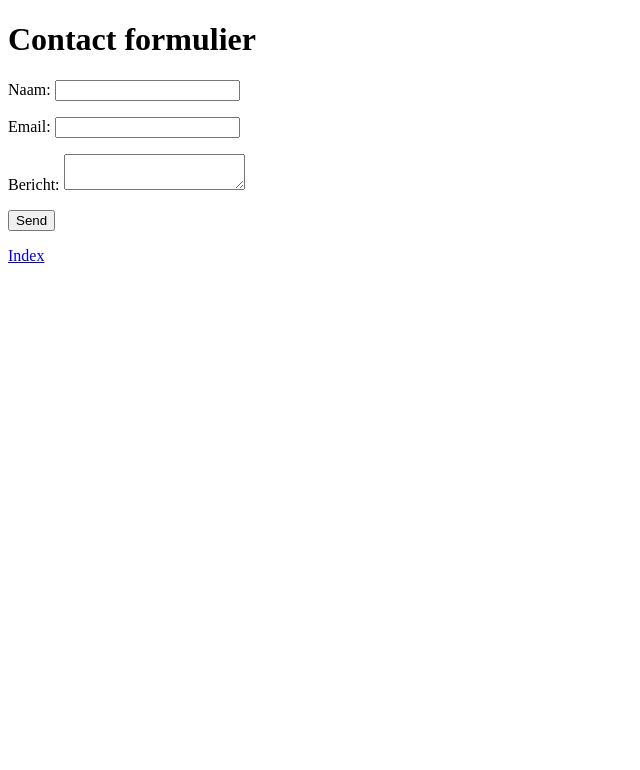
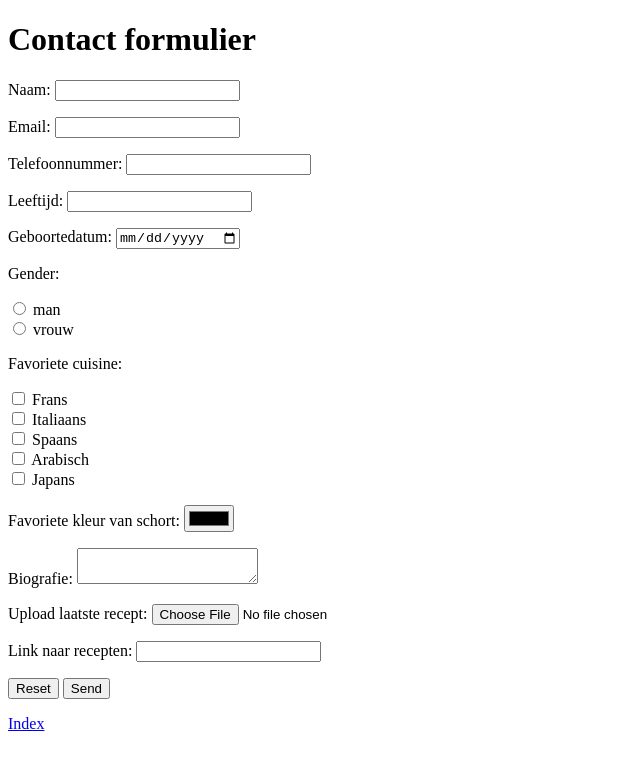
Before and after one commit to St3f4n-d3v/Web_development, a plain HTML site: page opdracht_9/contact.html in a window 1280 px wide. Shown: the whole page, without its empty margins (0-640 px from the left). Drawn offline with Linux system fonts and the light colour scheme.

Commit message:
Add files via upload

```diff
--- a/opdracht_9/contact.html
+++ b/opdracht_9/contact.html
@@ -15,16 +15,70 @@
     <main>
         <form name="contact" method="POST" data-netlify="true">
             <p>
-                <label>Naam: <input type="text" name="Naam" /></label>
+                <label for="Naam">Naam:</label>
+                <input type="text" name="Naam" />
             </p>
             <p>
-                <label>Email: <input type="email" name="email" /></label>
-            </p>
-
-            <p>
-                <label>Bericht: <textarea name="bericht"></textarea></label>
+                <label for="Email">Email:</label>
+                <input type="email" name="email" />
             </p>
             <p>
+                <label for="Telefoonnummer">Telefoonnummer:</label>
+                <input type="tel" name="Tel" />
+            </p>
+            <p>
+                <label for="Leeftijd">Leeftijd:</label>
+                <input type="text" name="Leeftijd" />
+            </p>
+            <p>
+                <label for="date">Geboortedatum:</label>
+                <input type="date" name="Geboortedatum" />
+
+
+            </p>
+            <p>
+                <label for="Gender">Gender: </label>
+            </p>
+            <p>
+                <input name="Gender" type="radio" id="man" value="man" />
+                <label for="man">man</label><br>
+                <input name="Gender" type="radio" id="vrouw" value="vrouw" />
+                <label for="vrouw">vrouw</label><br>
+            </p>
+            <p>
+                <label for="Favoriete cuisine">Favoriete cuisine: </label>
+            </p>
+            <p>
+                <input type="checkbox" id="cuisine1" value="Frans" />
+                <label for="cuisine1">Frans</label><br>
+                <input type="checkbox" id="cuisine2" value="Italiaans" />
+                <label for="cuisine2">Italiaans</label><br>
+                <input type="checkbox" id="cuisine3" value="Spaans" />
+                <label for="cuisine3">Spaans</label><br>
+                <input type="checkbox" id="cuisine4" value="Arabisch" />
+                <label for="cuisine4">Arabisch</label><br>
+                <input type="checkbox" id="cuisine5" value="Japans" />
+                <label for="cuisine5">Japans</label><br>
+            </p>
+            <p>
+                <label for="kleurschort">Favoriete kleur van schort:</label>
+                <input type="color" name="kleur" />
+            </p>
+            <p>
+                <label for="Biografie">Biografie:</label>
+                <textarea type="textarea" name="Biografie"></textarea>
+            </p>
+            <p>
+                <label for="UploadRecept">Upload laatste recept:</label>
+                <input type="file" name="recept" />
+            </p>
+            <p>
+                <label for="Link naar recepten">Link naar recepten: </label>
+                <input type="url" id="recepten" name="recepten" />
+            </p>
+            <p>
+                <button type="reset">Reset</button>
+
                 <button type="submit">Send</button>
             </p>
 
```
